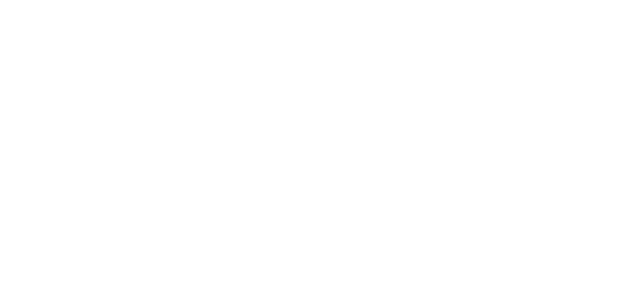
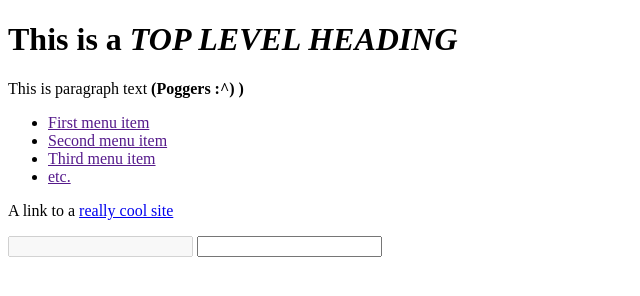
Before and after one commit to nathantotten/CSC1030-Practice-Work, a plain HTML site: page HTML_practice_1.html in a window 1280 px wide. Shown: the whole page, without its empty margins (0-640 px from the left). Drawn offline with Linux system fonts and the light colour scheme.

Commit message:
More practice

```diff
--- a/HTML_practice_1.html
+++ b/HTML_practice_1.html
@@ -6,5 +6,31 @@
     <meta name="viewport" content="width=device-width, initial-scale=1.0" />
     <title>Getting back to mastering the basics.</title>
   </head>
-  <body></body>
+  <body>
+    <h1>This is a <em>TOP LEVEL HEADING</em></h1>
+
+    <p>This is paragraph text <strong>(Poggers :^) )</strong></p>
+
+    <ul>
+      <li><a href="">First menu item</a></li>
+      <li><a href="">Second menu item</a></li>
+      <li><a href="">Third menu item</a></li>
+      <li><a href="">etc.</a></li>
+    </ul>
+    <p>
+      A link to a
+      <a
+        href="https://www.richersounds.com/"
+        title="Richer Sounds Homepage"
+        target="_blank"
+        >really cool site
+      </a>
+    </p>
+
+    <!-- using the disabled attribute prevents the end user from entering text into the input box -->
+    <input type="text" disabled />
+
+    <!-- text input is allowed, as it doesn't contain the disabled attribute -->
+    <input type="text" />
+  </body>
 </html>
```
Also changed, not shown: IMAGES/CAT.jpg (added).
